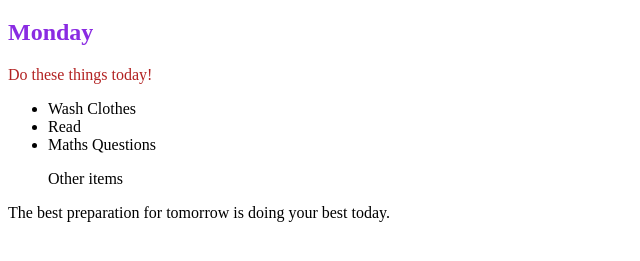
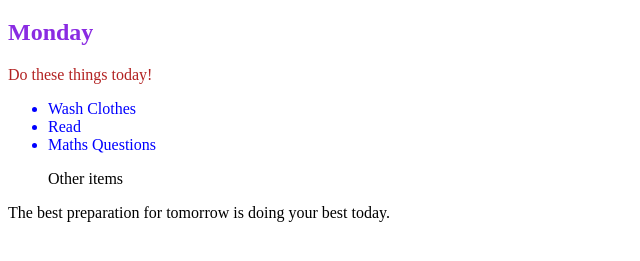
Before and after one commit to Bhuwan077/The-Complete-Full-Stack-Web-Development-Bootcamp, a plain HTML site: page 7.1 Combining Selectors/index.html in a window 1280 px wide. Shown: the part 61-322 px from the top of the page, without its empty margins (0-640 px from the left). Drawn offline with Linux system fonts and the light colour scheme.

Commit message:
using ancestor descendant

```diff
--- a/7.1 Combining Selectors/style.css
+++ b/7.1 Combining Selectors/style.css
@@ -5,3 +5,6 @@ h1,h2{
 .box>.done{
     color:firebrick;
 }
+.box .list{
+    color:blue;
+}
```
